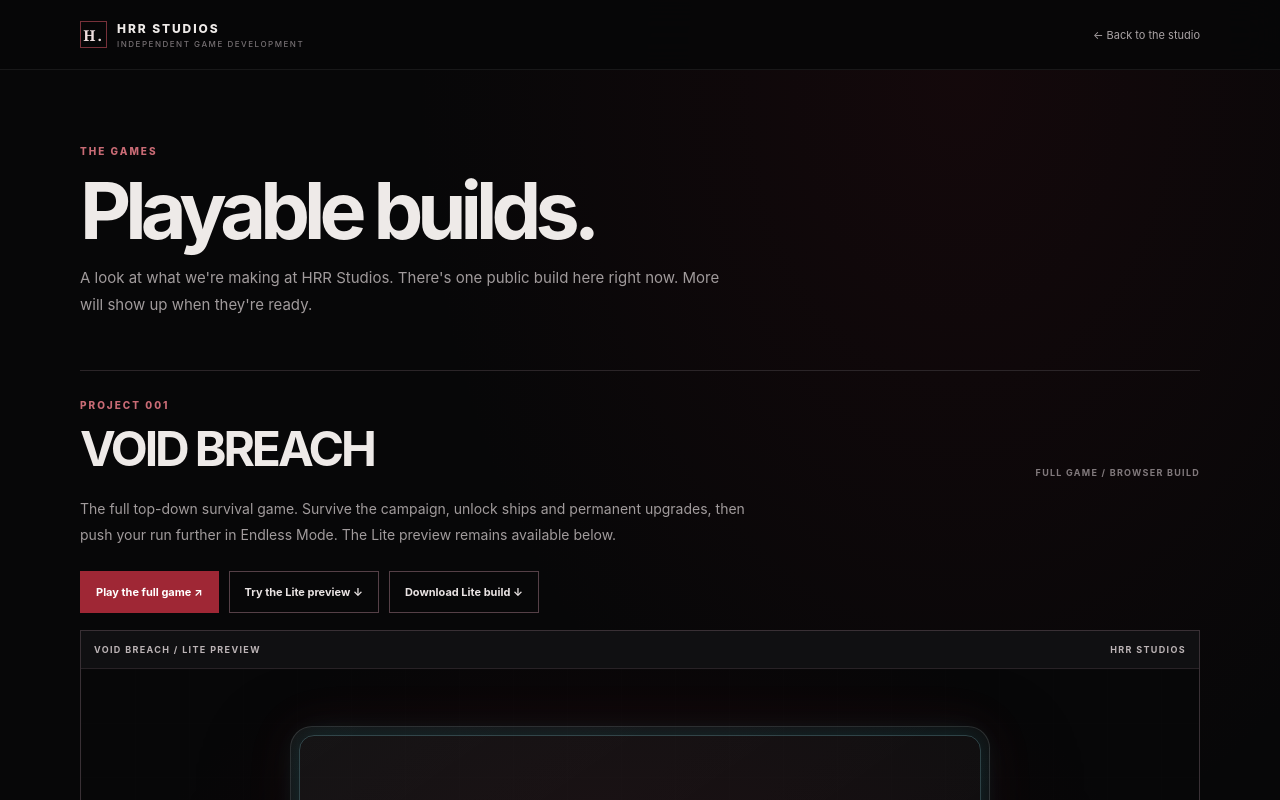
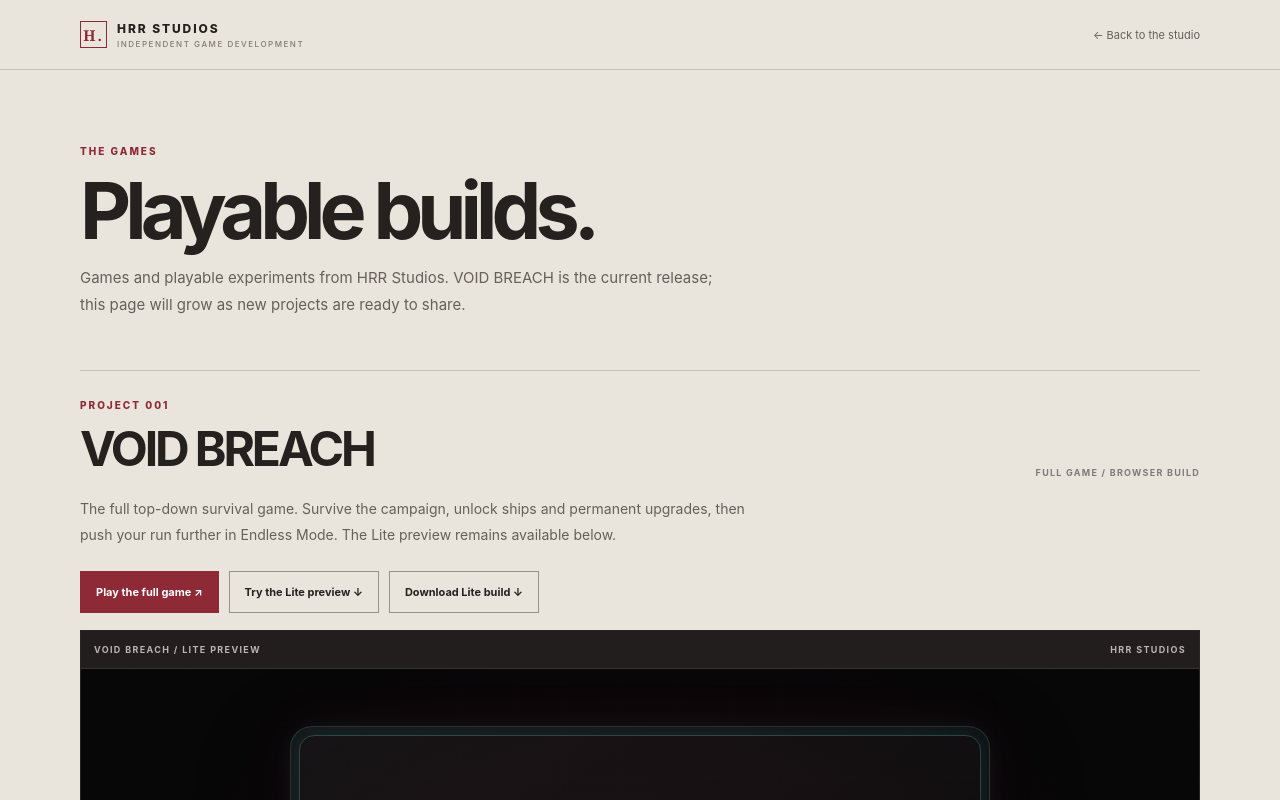
Before and after one commit to kingnico1133/HRR-STUDIOS-OFFICAL, a plain HTML site: page games.html in a window 1280 px wide. Shown: the top 800 px of the page. Drawn offline with Linux system fonts and the light colour scheme.

Commit message:
Refresh HRR Studios games page styling

```diff
--- a/games.html
+++ b/games.html
@@ -38,6 +38,25 @@ h1{margin:16px 0;font-size:clamp(51px,7vw,79px);line-height:.95;letter-spacing:-
 footer{border-top:1px solid var(--line);padding:22px 0 30px;color:#716a6c;font-size:10px}
 @media(max-width:650px){.container{width:calc(100% - 34px)}main{padding:53px 0 65px}.project{margin-top:38px}.project-header{display:block}.project-meta{margin-top:12px}.actions{flex-direction:column}.actions a{width:100%}.game-window iframe{height:430px}}
 @media(prefers-reduced-motion:reduce){html{scroll-behavior:auto}}
+
+/* HRR studio refresh */
+:root{--bg:#e9e5dc;--line:#c9c1b7;--ink:#24211f;--muted:#665f5a;--red:#8e2936}
+body{background:var(--bg);color:var(--ink)}
+header{background:rgba(233,229,220,.96);backdrop-filter:none;border-color:var(--line)}
+.wordmark .mark{border-color:#8e2936;color:#8e2936}
+.wordmark small{color:#817873}
+.back{color:#665f5a}.back:hover{color:#8e2936}
+.label{color:#8e2936}
+.intro,.description{color:#665f5a}
+.project{border-color:var(--line)}
+.button{border-color:#9b9188;color:#24211f}
+.button:hover{border-color:#8e2936;background:rgba(142,41,54,.07)}
+.primary{background:#8e2936;border-color:#8e2936;color:#fff}
+.primary:hover{background:#a63845;border-color:#a63845}
+.game-window{border-color:#2a2424}
+.window-top,.caption{background:#211e1d;border-color:#383130}
+footer{border-color:var(--line);color:#817873}
+footer a{color:#8e2936}
 </style>
 </head>
 <body>
@@ -48,7 +67,7 @@ footer{border-top:1px solid var(--line);padding:22px 0 30px;color:#716a6c;font-s
 <main class="container">
   <div class="label">The games</div>
   <h1>Playable builds.</h1>
-  <p class="intro">A look at what we're making at HRR Studios. There's one public build here right now. More will show up when they're ready.</p>
+  <p class="intro">Games and playable experiments from HRR Studios. VOID BREACH is the current release; this page will grow as new projects are ready to share.</p>
   <section class="project" id="void-breach">
     <div class="project-header"><div><div class="label">Project 001</div><h2>VOID BREACH</h2></div><div class="project-meta">Full game / Browser build</div></div>
     <p class="description">The full top-down survival game. Survive the campaign, unlock ships and permanent upgrades, then push your run further in Endless Mode. The Lite preview remains available below.</p>
```
